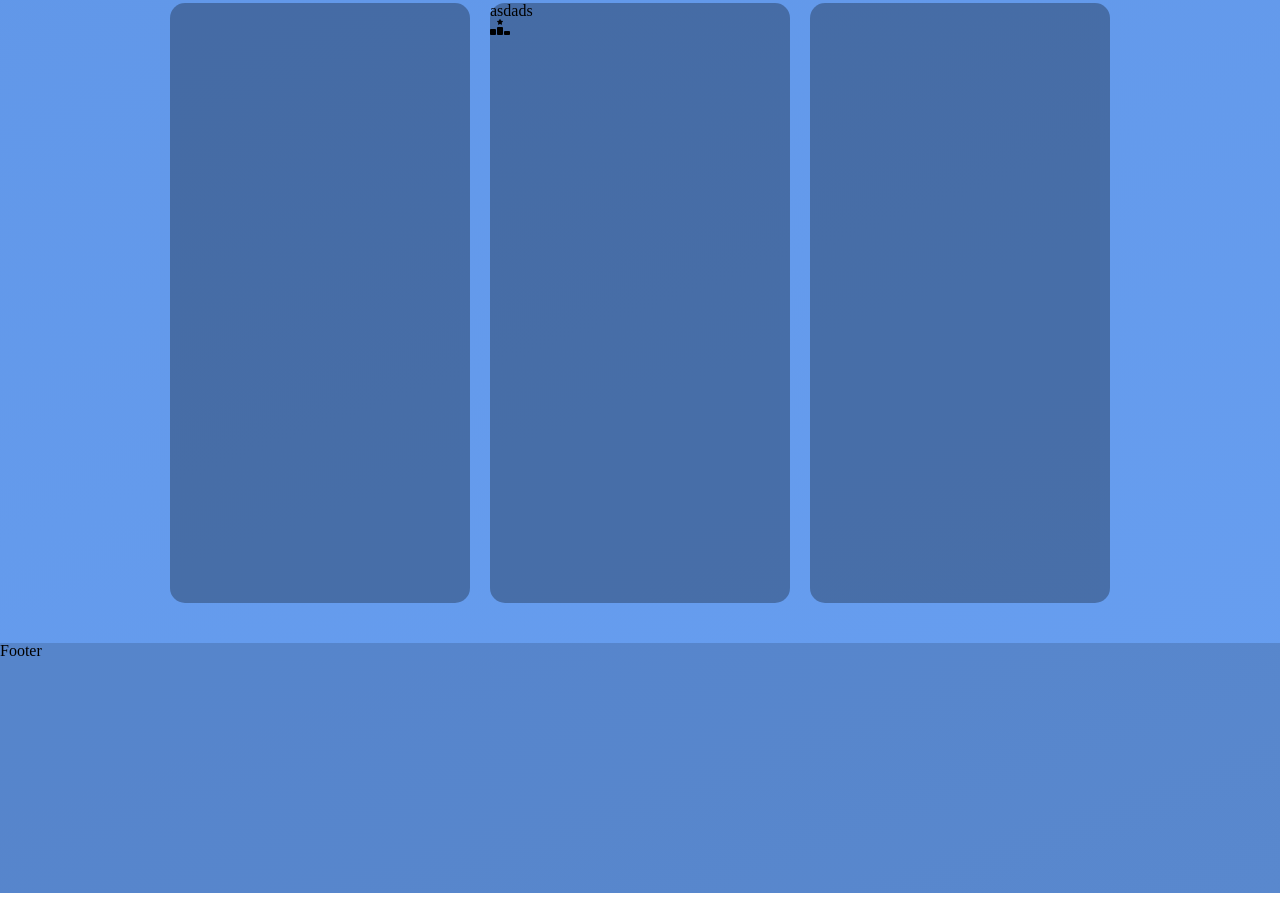
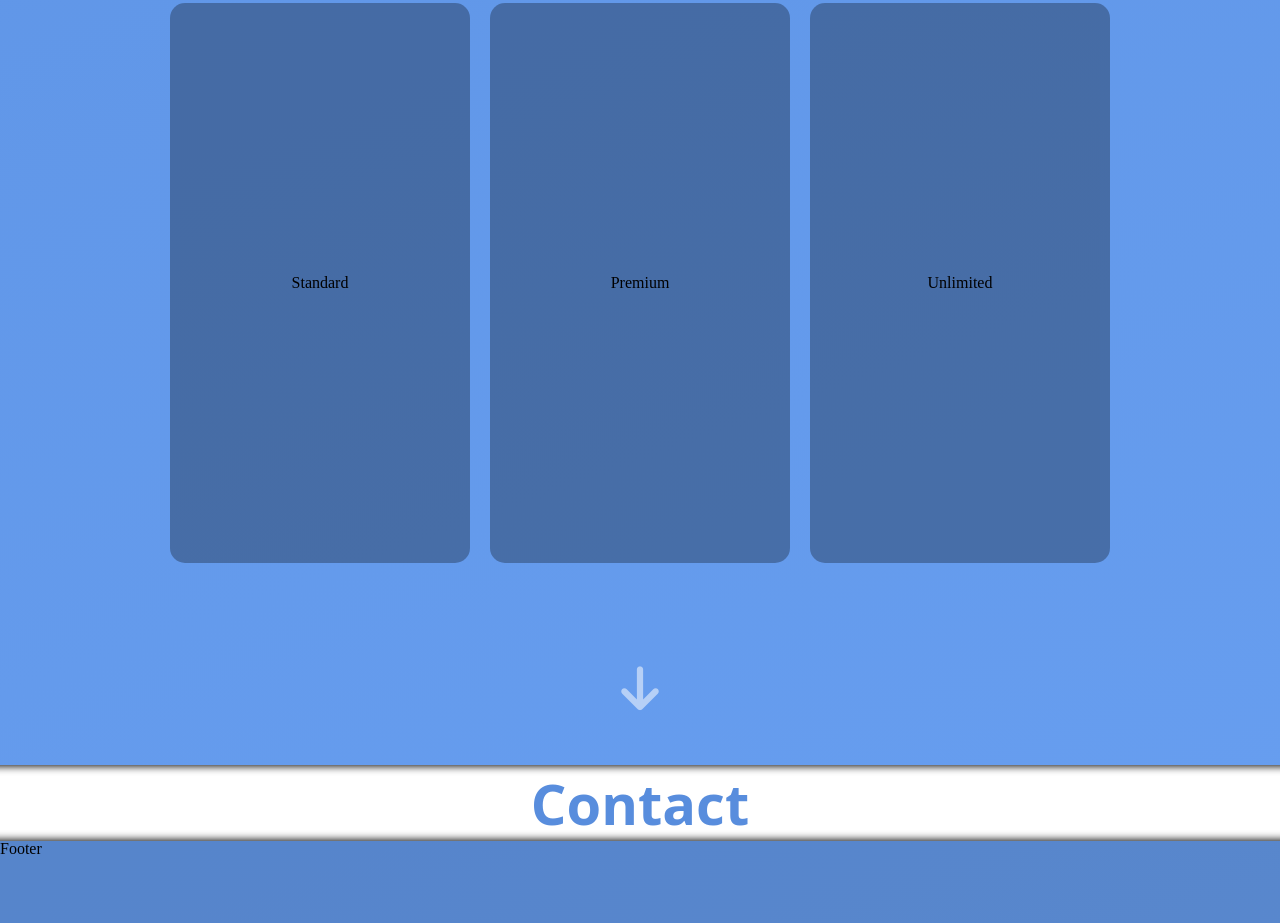
Before and after one commit to MaksMalik/deliverTO, a React app: page / in a window 1280 px wide. Shown: the part 1877-2800 px from the top of the page. Before the commit the page ends 2770 px from the top, so only its background shows below. Built offline with nearby package versions, Linux system fonts and the light colour scheme; a web font is replaced by a local one.

Commit message:
add contact

```diff
--- a/src/2MainPage/1MainPageStart/MainPageStart.css
+++ b/src/2MainPage/1MainPageStart/MainPageStart.css
@@ -21,7 +21,6 @@
   background-color: #f28b3b;
   margin-top: 20px;
   padding: 20px;
-  border-radius: 80px;
   font: normal normal bold 38px Open Sans;
   border-radius: 1000px;
   cursor: pointer;
--- a/src/2MainPage/3MainPageOffer/MainPageOffer.css
+++ b/src/2MainPage/3MainPageOffer/MainPageOffer.css
@@ -2,6 +2,7 @@
   display: flex;
   flex-direction: column;
   align-items: center;
+  margin: 0 0 50px 0;
 }
 
 .offer-title {
@@ -14,11 +15,15 @@
   align-items: center;
   flex-wrap: wrap;
   justify-content: center;
-  margin: 0 0 40px 0;
+  margin: 0 0 0 0;
 }
 
 .offer-offer1 {
-  height: 600px;
+  display: flex;
+  flex-direction: column;
+  justify-content:center;
+  align-items: center;
+  height: 560px;
   width: 300px;
   background-color: rgba(0, 0, 0, 0.295);
   margin: 80px 10px 0 10px;
@@ -27,16 +32,10 @@
 }
 
 .offer-offer1:hover {
-  height: 620px;
-  width: 300px;
-  background-color: rgba(0, 0, 0, 0.295);
-  box-shadow:  0px 0px 5px 2px #000000c4;
+  height: 580px;
+  box-shadow:  0px 0px 4px 1px #000000c4;
+  background-color: rgba(0, 0, 0, 0.37);
   margin: 60px 10px 0 10px;
-  border-radius: 15px;
-  display: flex;
-  flex-direction: column;
-  justify-content: space-between;
-  align-items: center;
   transition-duration: 500ms;
 }
 
@@ -46,6 +45,29 @@
 
 .offer-offer-mobile {
   display: none;
+}
+
+.offer-arrow {
+  display: flex;
+  justify-content: center;
+  font-size: 50px;
+  margin: 50px 0 0 0;
+}
+
+.offer-arrow a {
+  text-decoration: none;
+  color: rgba(255, 255, 255, 0.527);
+  transition-duration: 500ms;
+  position: relative;
+  top: 0;
+  margin: 50px 0 0 0;
+}
+
+.offer-arrow a:hover {
+  transition-duration: 500ms;
+  color: rgb(255, 255, 255);
+  position: relative;
+  top: 5px;
 }
 
 @media only screen and (max-width: 980px) {
--- a/src/2MainPage/3MainPageOffer/MainPageOffer.js
+++ b/src/2MainPage/3MainPageOffer/MainPageOffer.js
@@ -16,21 +16,35 @@ function MainPageOffer() {
 
       <div className="offer-offers-mobile">
         {(offer === 1)
-        ? (<div className="offer-offer-mobile">1</div>)
-        : ((offer === 2) ? (<div className="offer-offer-mobile">2</div>) : (<div className="offer-offer-mobile">KUPKA Z DUPKA xD</div>))
+          ? (<div className="offer-offer-mobile">1</div>)
+          : ((offer === 2)
+            ? (<div className="offer-offer-mobile">2</div>)
+            : (<div className="offer-offer-mobile">KUPKA Z DUPKA xD</div>))
         }
       </div>
 
       <div className="offer-offers">
-        <div className="offer-offer1"></div>
+        <div className="offer-offer1">
+        <div>
+            Standard
+          </div>
+        </div>
         <div className="offer-offer1">
           <div>
-            asdads
+            Premium
           </div>
-          <i class="fa-solid fa-ranking-star"></i>
         </div>
-        <div className="offer-offer1"></div>
+        <div className="offer-offer1">
+        <div>
+            Unlimited
+          </div>
+        </div>
       </div>
+        <div className="offer-arrow">
+          <a href="#Offer">
+            <i className="fa-solid fa-arrow-down arrow"></i>
+          </a>
+        </div>
     </div>
   )
 }
--- /dev/null
+++ b/src/2MainPage/4MainPageContact/MainPageContact.css
@@ -0,0 +1,18 @@
+.mainPageContact {
+  display: flex;
+  flex-direction: column;
+  align-items: center;
+  height: min-content;
+  display: flex;
+  align-items: center;
+  justify-content: center;
+  background-color: white;
+  box-shadow:
+    inset 0px 11px 8px -10px rgb(0, 0, 0),
+    inset 0px -11px 8px -10px rgb(0, 0, 0);
+}
+
+.mainPageContact-title {
+  font: normal normal bold 56px Open Sans;
+  color: #588ddd;
+}
--- /dev/null
+++ b/src/2MainPage/4MainPageContact/MainPageContact.js
@@ -0,0 +1,16 @@
+import React from 'react'
+import './MainPageContact.css'
+
+
+function mainPageContact() {
+
+  return (
+    <div>
+      <div className="mainPageContact">
+        <div className="mainPageContact-title" id="Contact">Contact</div>
+      </div>
+    </div>
+  )
+}
+
+export default mainPageContact
--- a/src/2MainPage/MainPage.js
+++ b/src/2MainPage/MainPage.js
@@ -3,6 +3,8 @@ import './MainPage.css'
 import MainPageStart from './1MainPageStart/MainPageStart'
 import WhyUs from './2MainPageWhyUs/WhyUs'
 import MainPageOffer from './3MainPageOffer/MainPageOffer'
+import MainPageContact from './4MainPageContact/MainPageContact'
+
 
 function MainPage() {
   return (
@@ -10,6 +12,7 @@ function MainPage() {
       <MainPageStart></MainPageStart>
       <WhyUs></WhyUs>
       <MainPageOffer></MainPageOffer>
+      <MainPageContact></MainPageContact>
     </div>
   )
 }
```
